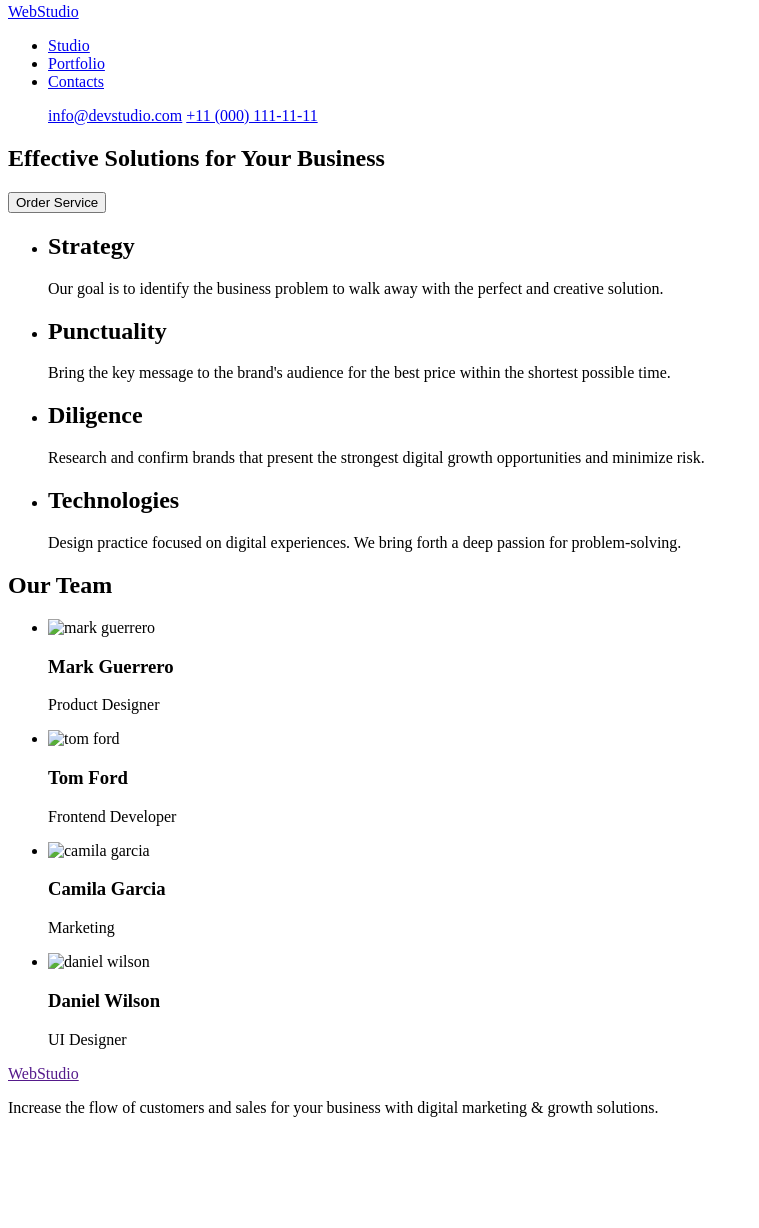
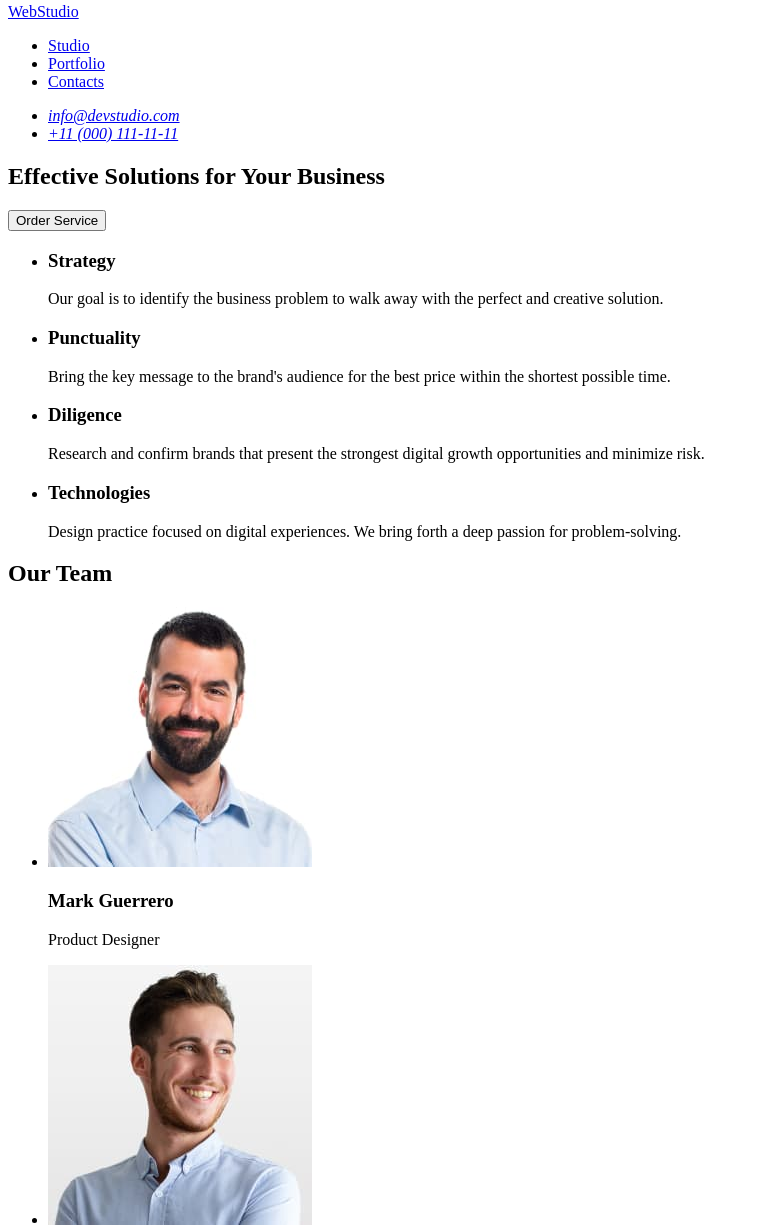
Before and after one commit to ElenaGasanova/goit-markup-hw-01, a plain HTML site: page index.html in a window 1280 px wide. Shown: the part 5-1233 px from the top of the page, without its empty margins (0-759 px from the left). Before the commit the page ends 1138 px from the top, so only its background shows below. Drawn offline with Linux system fonts and the light colour scheme.

Commit message:
changes in images

```diff
--- a/index.html
+++ b/index.html
@@ -8,20 +8,23 @@
 
         <body>
             <header>
-                <section>
+                <div>
                     <nav>
-                        <a href="/" target="_blank">WebStudio</a>
+                        <a href="./index.htm">WebStudio</a>
+                    </nav>
+
                         <ul>
                             <li><a href="#studio">Studio</a></li>
                             <li><a href="#portfolio">Portfolio</a></li>
                             <li><a href="#contacts">Contacts</a></li>
                         </ul>
-                    </nav>
-                    <ul>
-                        <a href="mailto:info@devstudio.com">info@devstudio.com</a>
-                        <a href="tel:+11 (000) 111-11-11">+11 (000) 111-11-11</a>
-                    </ul>
-                </section>
+                    <address>
+                        <ul>
+                            <li><a href="mailto:info&commat;devstudio.com">info@devstudio.com</a></li>
+                            <li><a href="tel:+110001111111">+11 (000) 111-11-11</a></li>
+                        </ul>
+                    </address>
+                </div>
             </header>
 
             <main>
@@ -32,25 +35,25 @@
                 <section>
                     <ul>
                         <li>
-                            <h2>Strategy</h2>
+                            <h3>Strategy</h3>
                             <p>
                                 Our goal is to identify the business problem to walk away with the perfect and creative solution.
                             </p>
                         </li>
                         <li>
-                            <h2>Punctuality</h2>
+                            <h3>Punctuality</h3>
                             <p>
                                 Bring the key message to the brand's audience for the best price within the shortest possible time.
                             </p>
                         </li>
                         <li>
-                            <h2>Diligence</h2>
+                            <h3>Diligence</h3>
                             <p>
                                 Research and confirm brands that present the strongest digital growth opportunities and minimize risk.
                             </p>
                         </li>
                         <li>
-                            <h2>Technologies</h2>
+                            <h3>Technologies</h3>
                             <p>
                                 Design practice focused on digital experiences. We bring forth a deep passion for problem-solving.
                             </p>
@@ -61,32 +64,32 @@
                     <h2>Our Team</h2>
                     <ul>
                         <li>
-                            <img src="images/img/img.jpg"
-                                alt="mark guerrero"
+                            <img src="./images/image-one.jpg"
+                                alt="markguerrero"
                                 width="264"
                                 height="260" />
                             <h3>Mark Guerrero</h3>
                             <p>Product Designer</p>
                         </li>
                         <li>
-                            <img src="images/img/img (1).jpg"
-                                alt="tom ford"
+                            <img src="./images/image-two.jpg"
+                                alt="tomford"
                                 width="264"
                                 height="260" />
                             <h3>Tom Ford</h3>
                             <p>Frontend Developer</p>
                         </li>
                         <li>
-                            <img src="images/img/img (2).jpg"
-                                alt="camila garcia"
+                            <img src="./images/image-three.jpg"
+                                alt="camilagarcia"
                                 width="264"
                                 height="260" />
                             <h3>Camila Garcia</h3>
                             <p>Marketing</p>
                         </li>
                         <li>
-                            <img src="images/img/img (3).jpg"
-                                alt="daniel wilson"
+                            <img src="./images/image-four.jpg"
+                                alt="danielwilson"
                                 width="264"
                                 height="260" />
                             <h3>Daniel Wilson</h3>
@@ -97,12 +100,10 @@
             </main>
 
             <footer>
-                <section>
-                    <a href="" target="_blank">WebStudio</a>
-                    <p>
-                        Increase the flow of customers and sales for your business with digital marketing & growth solutions.
-                    </p>
-                </section>
+                <div>
+                    <a href="./index.htm">WebStudio</a>
+                    <p>Increase the flow of customers and sales for your business with digital marketing & growth solutions.</p>
+                </div>
             </footer>
         </body>
     </html>
```
